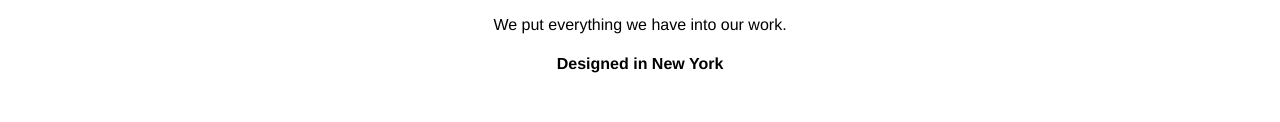
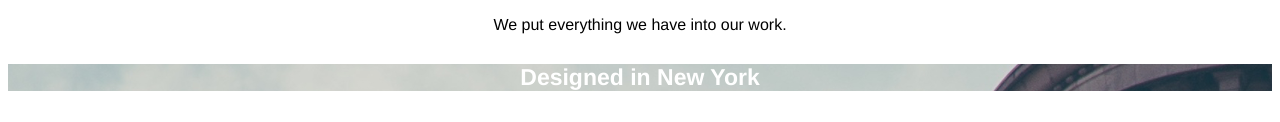
Before and after one commit to tMuckerman/broadway_design, a plain HTML site: page index.html in a window 1280 px wide. Shown: the part 1534-1656 px from the top of the page. Before the commit the page ends 1628 px from the top, so only its background shows below. Drawn offline with Linux system fonts and the light colour scheme.

Commit message:
Add background2 div.

```diff
--- a/resources/css/style.css
+++ b/resources/css/style.css
@@ -20,3 +20,11 @@ a {
   font-size: 18px;
   line-height: 30px;
 }
+.background2 {
+  background-image: url(../media/the-flatiron-building.png);
+}
+h4 {
+  color: white;
+  font-size: 23px;
+  font-weight: bold;
+}
```
